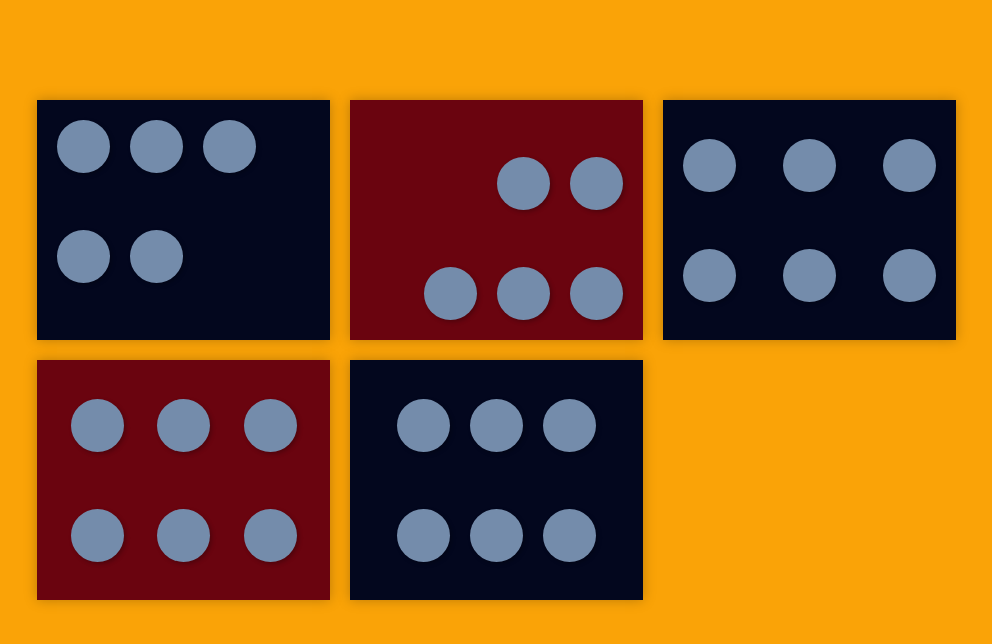
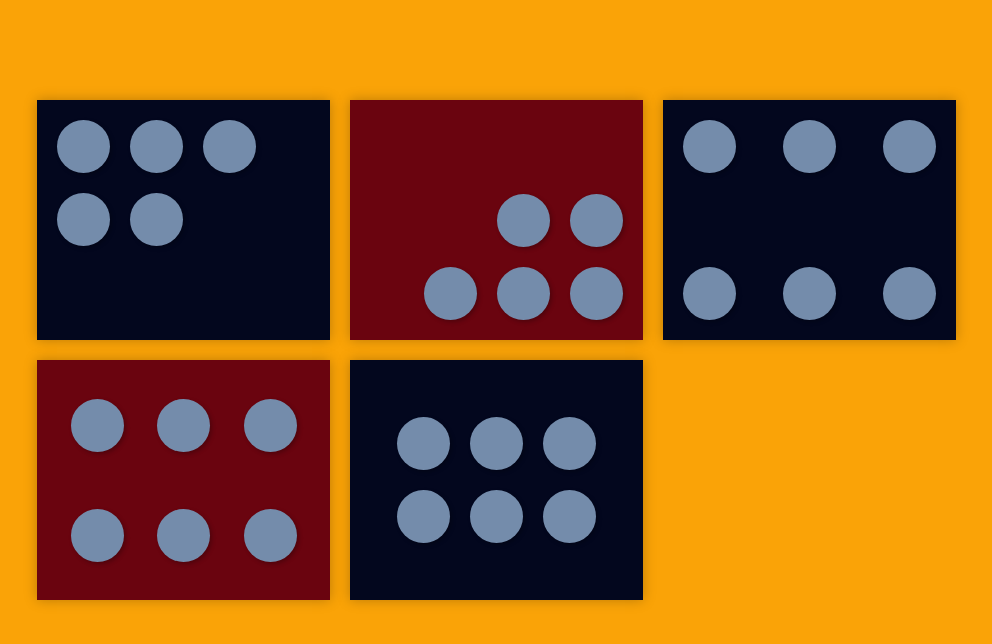
Before and after one commit to soellmi/flex-box-cricles, a plain HTML site: page index.html in a window 1280 px wide. Shown: the whole page, without its empty margins (79-1071 px from the left). Drawn offline with Linux system fonts and the light colour scheme.

Commit message:
Update index.css

```diff
--- a/styles/index.css
+++ b/styles/index.css
@@ -19,6 +19,7 @@
     display: flex;
     justify-content: flex-start;
     flex-wrap: wrap;
+    align-content: flex-start;
 }
 
 .container-medium-2 {
@@ -32,6 +33,9 @@
     display: flex;
     justify-content: flex-end;
     flex-wrap: wrap-reverse;
+    align-content:flex-start
+
+
 }
 
 .container-medium-3 {
@@ -44,7 +48,7 @@
     display: flex;
     flex-wrap: wrap;
     justify-content: space-between;
-    align-items: center;
+    align-content: space-between;
 }
 
 .container-medium-4 {
@@ -70,7 +74,7 @@
     display: flex;
     flex-wrap: wrap;
     justify-content: center;
-    align-items: center;
+    align-content: center;
 }
 .container-medium-6dots {
     position: absolute;
```
